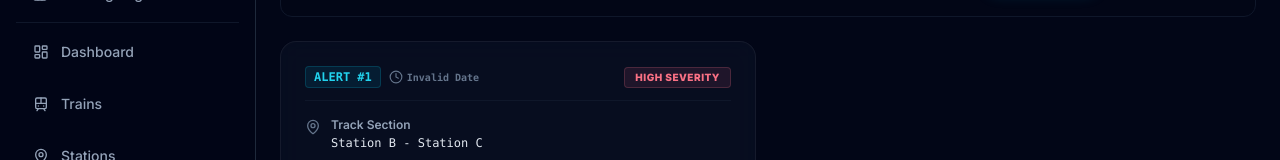
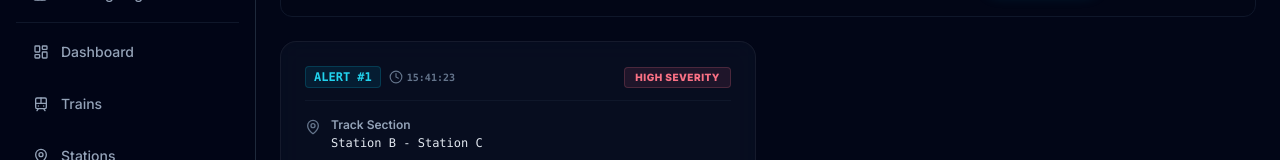
Before and after one commit to aneeshcodes07/RailOptix-AI, a React (Vite) app in the folder RailOptix-AI-main/frontend/: page /conflicts in a window 1280 px wide. Shown: the part 149-309 px from the top of the page. Built offline with nearby package versions, Linux system fonts and the light colour scheme; no server answers.

Commit message:
fix: add created_at to initial mock conflict, add date formatting safeguards

```diff
--- a/RailOptix-AI-main/frontend/src/mockApi.js
+++ b/RailOptix-AI-main/frontend/src/mockApi.js
@@ -30,7 +30,7 @@ let stations = [
 ];
 
 let conflicts = [
-  { id: 1, train1: "Express 11005", train2: "Garib Rath (12909)", track_section: "Station B - Station C", severity: "High", recommendation: "Hold Express 11005 at Station B loop and allow Garib Rath to proceed on outbound track.", expected_benefit: `${getRandomNonZero(10, 18)} Minutes Saved`, explanation: "Garib Rath has higher priority class and lower current delay.", is_active: true }
+  { id: 1, train1: "Express 11005", train2: "Garib Rath (12909)", track_section: "Station B - Station C", severity: "High", recommendation: "Hold Express 11005 at Station B loop and allow Garib Rath to proceed on outbound track.", expected_benefit: `${getRandomNonZero(10, 18)} Minutes Saved`, explanation: "Garib Rath has higher priority class and lower current delay.", is_active: true, created_at: new Date().toISOString() }
 ];
 
 let recommendations = [
@@ -42,6 +42,17 @@ let simulations = [
   { id: 2, scenario_name: "Signal Failure", before_delay: getRandomNonZero(55, 65), after_delay: getRandomNonZero(20, 30), timestamp: new Date().toISOString() },
   { id: 3, scenario_name: "Track Block", before_delay: getRandomNonZero(70, 85), after_delay: getRandomNonZero(30, 40), timestamp: new Date().toISOString() }
 ];
+
+function getNormalSpeed(type) {
+  const speeds = {
+    "Vande Bharat": 130,
+    "Rajdhani": 120,
+    "Express": 100,
+    "Passenger": 60,
+    "Freight": 50
+  };
+  return speeds[type] || 80;
+}
 
 function simulateStep() {
   // Reset occupancies to at least 1 (non-zero)
--- a/RailOptix-AI-main/frontend/src/pages/Conflicts.jsx
+++ b/RailOptix-AI-main/frontend/src/pages/Conflicts.jsx
@@ -59,7 +59,9 @@ const Conflicts = () => {
   };
 
   const formatTime = (timeStr) => {
+    if (!timeStr) return '--:--:--';
     const d = new Date(timeStr);
+    if (isNaN(d.getTime())) return '--:--:--';
     return d.toLocaleTimeString('en-US', { hour: '2-digit', minute: '2-digit', second: '2-digit', hour12: false });
   };
 
```
